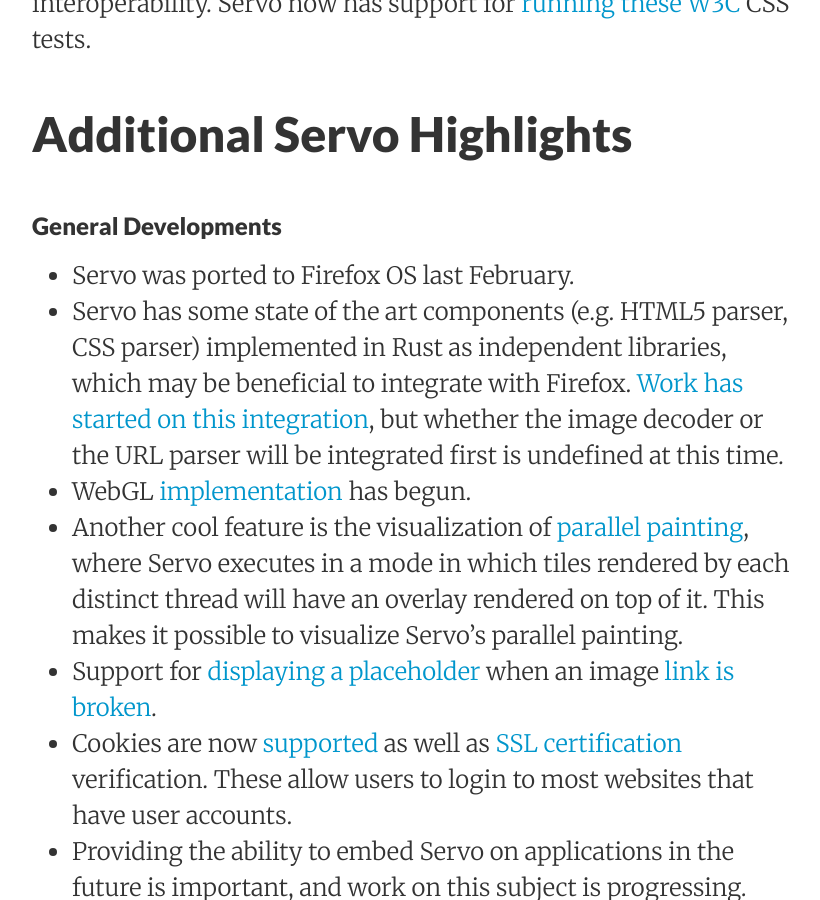
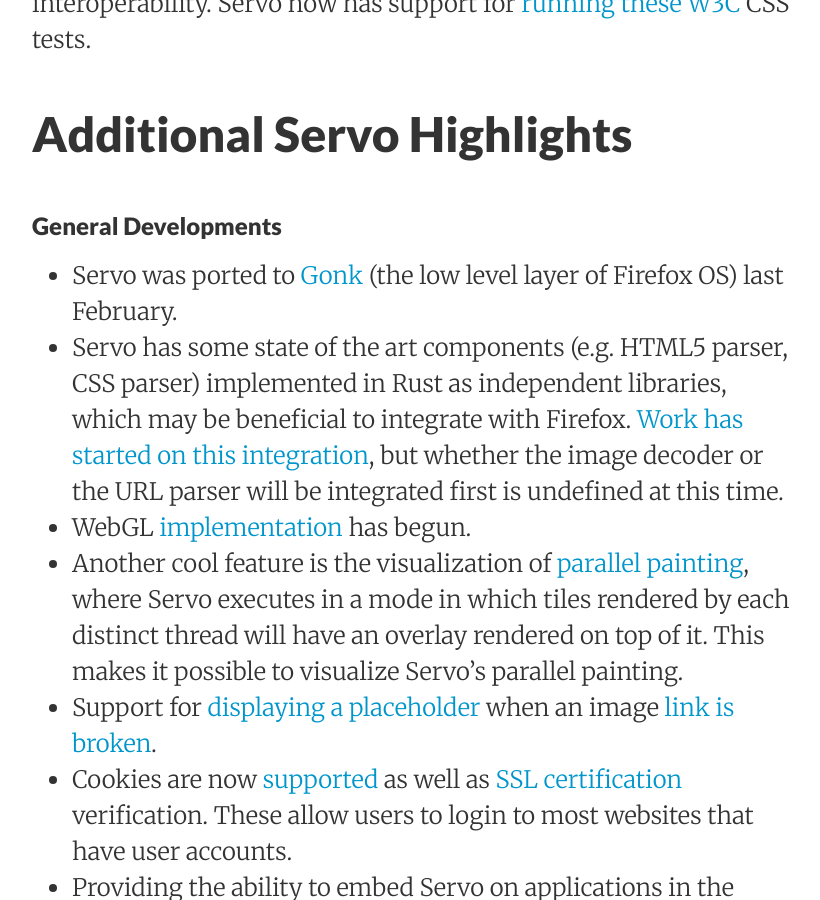
Before and after one commit to servo/blog.servo.org, a Jekyll site: the page built from _posts/2015-05-01-forward.md, in a window 1280 px wide and 900 px high, scrolled down 2087 px. Shown: the whole window, without its empty margins (224-1044 px from the left). Built offline with Jekyll 4.4.1, drawn with Linux system fonts in a browser that asks for light colours.

Commit message:
Better description on what is the state of Servo on FFOS.

```diff
--- a/_posts/2015-05-01-forward.md
+++ b/_posts/2015-05-01-forward.md
@@ -26,7 +26,7 @@
 
 ### General Developments
 
-*   Servo was ported to Firefox OS last February.
+*   Servo was ported to [Gonk](https://developer.mozilla.org/en-US/Firefox_OS/Platform/Gonk) (the low level layer of Firefox OS) last February.
 *   Servo has some state of the art components (e.g. HTML5 parser, CSS parser) implemented in Rust as independent libraries, which may be beneficial to integrate with Firefox. [Work has started on this integration](https://bugzilla.mozilla.org/show_bug.cgi?id=1135640), but whether the image decoder or the URL parser will be integrated first is undefined at this time.
 *   WebGL [implementation](https://github.com/servo/servo/pull/5652) has begun.
 *   Another cool feature is the visualization of [parallel painting](https://github.com/servo/servo/pull/4969), where Servo executes in a mode in which tiles rendered by each distinct thread will have an overlay rendered on top of it. This makes it possible to visualize Servo’s parallel painting.
```
